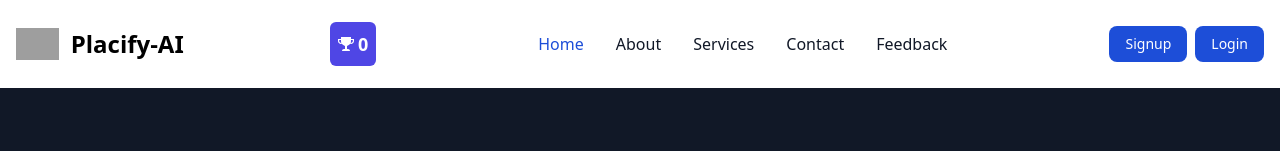
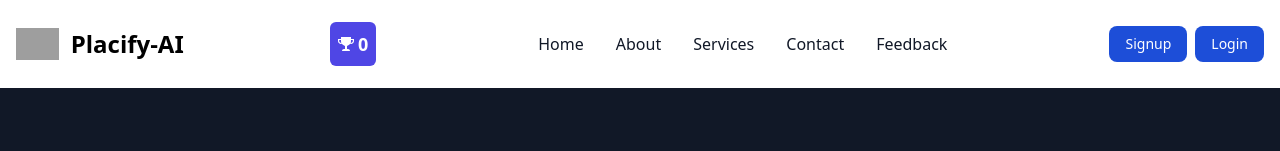
Before and after one commit to PrasunKushwaha/Placify_AI, a React (Vite) app: page / in a window 1280 px wide. Shown: the top 151 px of the page. Built offline with nearby package versions, Linux system fonts and the light colour scheme; grey boxes are pictures that could not be loaded.

Commit message:
fixed home

```diff
--- a/src/Navbar.jsx
+++ b/src/Navbar.jsx
@@ -23,7 +23,7 @@
                 <div className="items-center justify-between hidden w-full md:flex md:w-auto md:order-1" id="navbar-cta">
                     <ul className="flex flex-col p-4 mt-4 font-medium border border-gray-100 rounded-lg bg-gray-50 md:flex-row md:space-x-8 md:mt-0 md:border-0 md:bg-white rtl:space-x-reverse dark:bg-gray-800 md:dark:bg-gray-900 dark:border-gray-700">
                         <li>
-                            <Link to="/" className="block px-3 py-2 text-white bg-blue-700 rounded md:bg-transparent md:text-blue-700 md:p-0 md:dark:text-blue-500" >Home</Link>
+                            <Link to="/" className="block px-3 py-2 text-gray-900 rounded hover:bg-gray-100 md:hover:bg-transparent md:border-0 md:hover:text-blue-700 md:p-0 md:dark:hover:text-blue-500 dark:text-white dark:hover:bg-gray-700 dark:hover:text-white md:dark:hover:bg-transparent dark:border-gray-700">Home</Link>
                         </li>
                         <li>
                             <Link to="/aboutPage" className="block px-3 py-2 text-gray-900 rounded hover:bg-gray-100 md:hover:bg-transparent md:border-0 md:hover:text-blue-700 md:p-0 md:dark:hover:text-blue-500 dark:text-white dark:hover:bg-gray-700 dark:hover:text-white md:dark:hover:bg-transparent dark:border-gray-700">About</Link>
```
